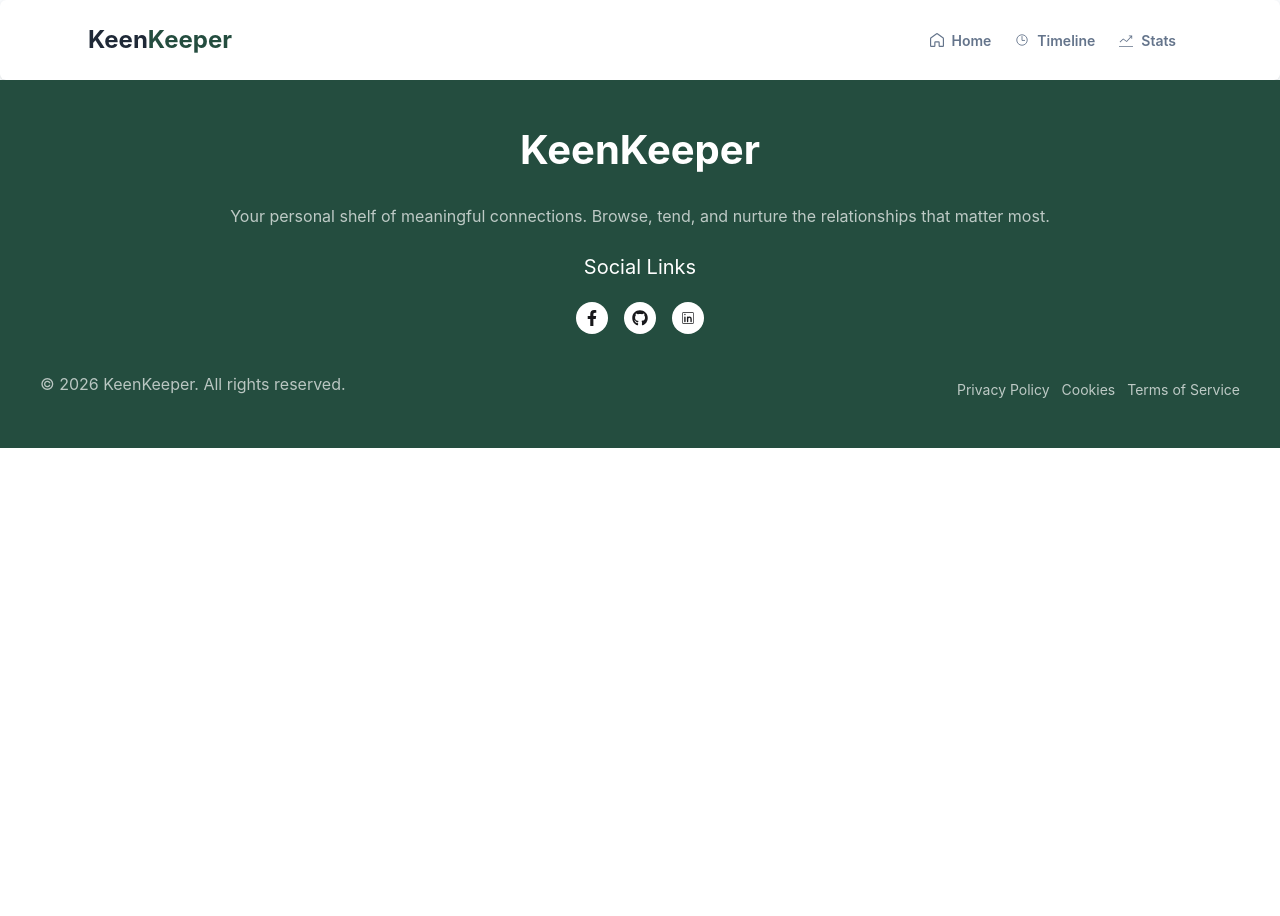
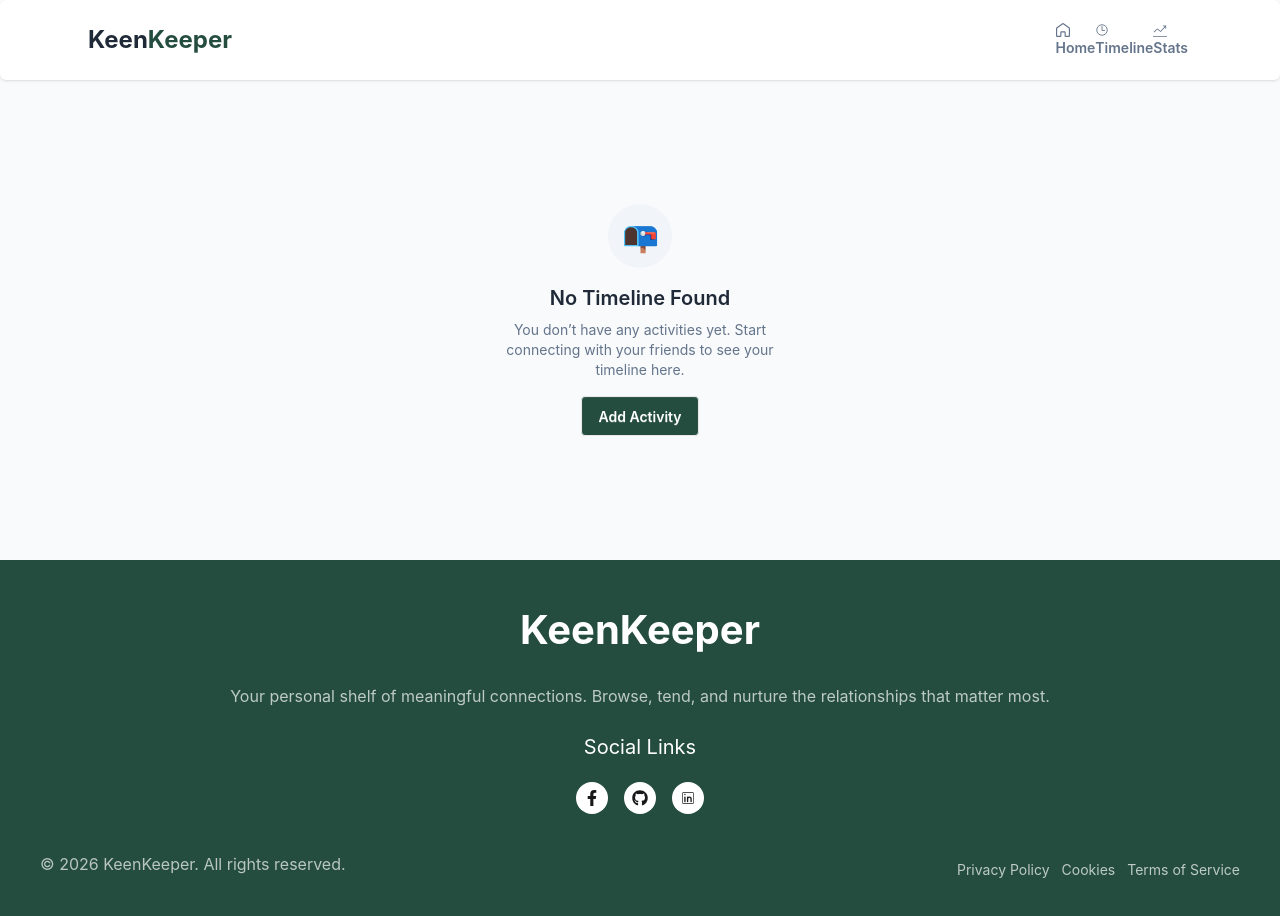
Before and after one commit to abdul-korim-web/keenkeeper, a React (Vite) app: page /timeline in a window 1280 px wide. Shown: the top 916 px of the page. Before the commit the page ends 800 px from the top, so only its background shows below. Built offline with nearby package versions, Linux system fonts and the light colour scheme.

Commit message:
Timeline  page added

```diff
--- a/src/Components/NavBar..jsx
+++ b/src/Components/NavBar..jsx
@@ -2,6 +2,7 @@ import React from "react";
 import { GrHomeRounded } from "react-icons/gr";
 import { IoTimeOutline } from "react-icons/io5";
 import { TfiStatsUp } from "react-icons/tfi";
+import { NavLink } from "react-router-dom";
 
 const NavBar = () => {
     const navItems = [
@@ -56,9 +57,9 @@ const NavBar = () => {
             <ul className="menu menu-horizontal px-1">
              {
                 navItems?.map(item=>(
-                    <li key={item?.name} className="text-[#64748B] font-semibold">
+                    <NavLink to={item?.path} key={item?.name} className="text-[#64748B] font-semibold">
                      <span>  {item?.icon} {item?.name}</span>
-                        </li>
+                        </NavLink>
                 ))
              }
             </ul>
--- /dev/null
+++ b/src/Components/NoTimeline.jsx
@@ -0,0 +1,32 @@
+import React from "react";
+import { useNavigate } from "react-router-dom";
+
+const NoTimeline = () => {
+    const navigate = useNavigate()
+  return (
+    <div>
+      <div className="min-h-[60vh] flex flex-col items-center justify-center text-center px-4">
+
+        <div className="w-16 h-16 flex items-center justify-center bg-[#f1f5f9] rounded-full mb-4">
+          <span className="text-3xl">📭</span>
+        </div>
+
+
+        <h2 className="text-xl font-semibold text-[#1F2937]">
+          No Timeline Found
+        </h2>
+
+        <p className="text-[#64748b] text-sm mt-2 max-w-[300px]">
+          You don’t have any activities yet. Start connecting with your friends
+          to see your timeline here.
+        </p>
+
+        <button onClick={()=>navigate(`/`)} className="btn mt-4 px-4 py-2 bg-[#244d3f] text-white rounded hover:bg-[#1e3f33] transition">
+          Add Activity
+        </button>
+      </div>
+    </div>
+  );
+};
+
+export default NoTimeline;
--- a/src/Components/SingleFriend.jsx
+++ b/src/Components/SingleFriend.jsx
@@ -29,7 +29,8 @@ const handaleCommunication = (comType,name)=>{
         day:"numeric",
         year:"numeric"
     })
-    setInVoice([...inVoice,{name,image,time:formateDate}])
+    setInVoice([...inVoice,{comType,name,image,time:formateDate}])
+    console.log(inVoice);
 }
   return (
     <div className="px-5 grid grid-cols-1 lg:grid-cols-12 grid-rows-12 max-w-[1200px] mx-auto  my-20 gap-[24px]">
--- a/src/Components/TimeLines.jsx
+++ b/src/Components/TimeLines.jsx
@@ -1,13 +1,64 @@
-import React, { useContext } from 'react';
-import { inVoicecontext } from '../Context/InvoiceContext';
+import React, { useContext, useEffect, useState } from "react";
+import { inVoicecontext } from "../Context/InvoiceContext";
+import NoTimeline from "./NoTimeline";
 
 const TimeLines = () => {
-    const korim = useContext(inVoicecontext)
-    return (
-        <div>
+  const { inVoice } = useContext(inVoicecontext);
+  const [selectValue, setSelectValue] = useState("All");
+  const [filterInVoice, setFilterInVoice] = useState([]);
 
-        </div>
-    );
+  console.log("inVoice", inVoice);
+  console.log("filterInVoice", filterInVoice);
+
+
+  // when no Timeline  data exit
+  if (!inVoice || inVoice.length==0 ) {
+    return <NoTimeline/>
 }
 
+  useEffect(() => {
+    if (!selectValue || selectValue=="All") {
+      setFilterInVoice(inVoice);
+      return;
+    }
+
+    const filtered = inVoice.filter((item) => item?.comType === selectValue);
+
+    setFilterInVoice(filtered);
+  }, [selectValue, inVoice]);
+
+  return (
+    <div className="max-w-[1200px] mx-auto my-[80px] px-5 ">
+      <h2 className="text-[40px] font-bold text-[#1F2937]">Timeline</h2>
+      <select
+        onChange={(e) => setSelectValue(e.target.value)}
+        defaultValue="Filter timeline"
+        className="select border outline-none border-[#9696A2]/30 mt-3 bg-[#F8FAFC] cursor-pointer "
+      >
+        <option  className="text-[#64748b]">
+          All
+        </option>
+        <option>Video</option>
+        <option>Text</option>
+        <option>Call</option>
+      </select>
+      <div className="mt-6 flex flex-col space-y-[24px]  ">
+        {filterInVoice?.map(((item,index)=>(
+            <div key={index} className="flex space-x-4 bg-white p-4 rounded-2xl shadow-sm ">
+                <div className="flex justify-center items-center">
+                    <img className="w-[40px] h-[40px]" src={item?.image} alt={item?.comType} />
+
+                </div>
+
+                   <div className="flex flex-col space-y-1">
+                     <h2 className="text-[18px] font-medium text-[#244d3f]">{item?.comType} <span className="font-normal text-[#64748b]">with</span> <span className="font-normal text-[#64748b]">{item?.name}</span></h2>
+                     <p className="text-[#64748b] font-medium">{item?.time}</p>
+                   </div>
+            </div>
+        )))}
+      </div>
+    </div>
+  );
+};
+
 export default TimeLines;
```
